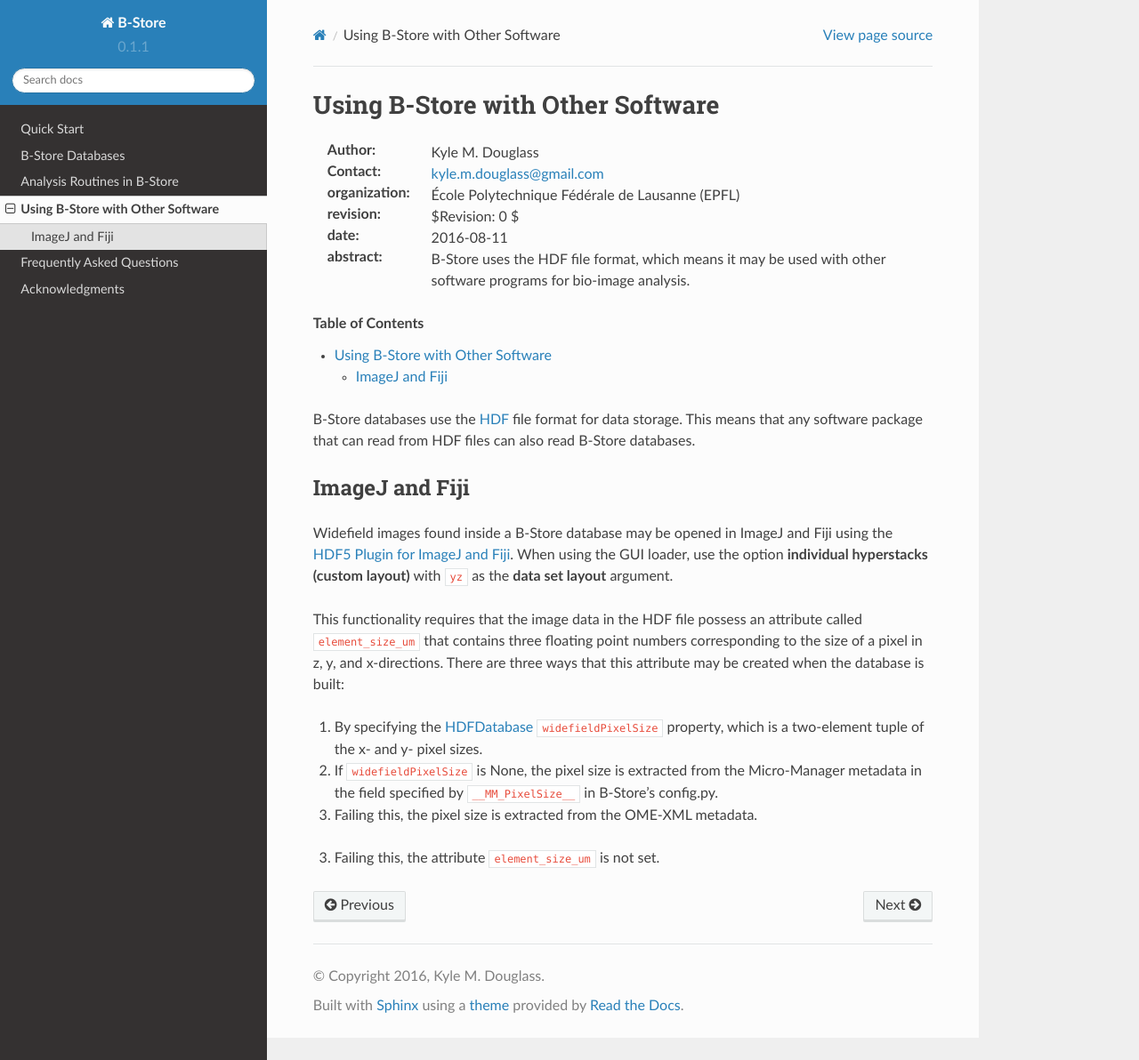
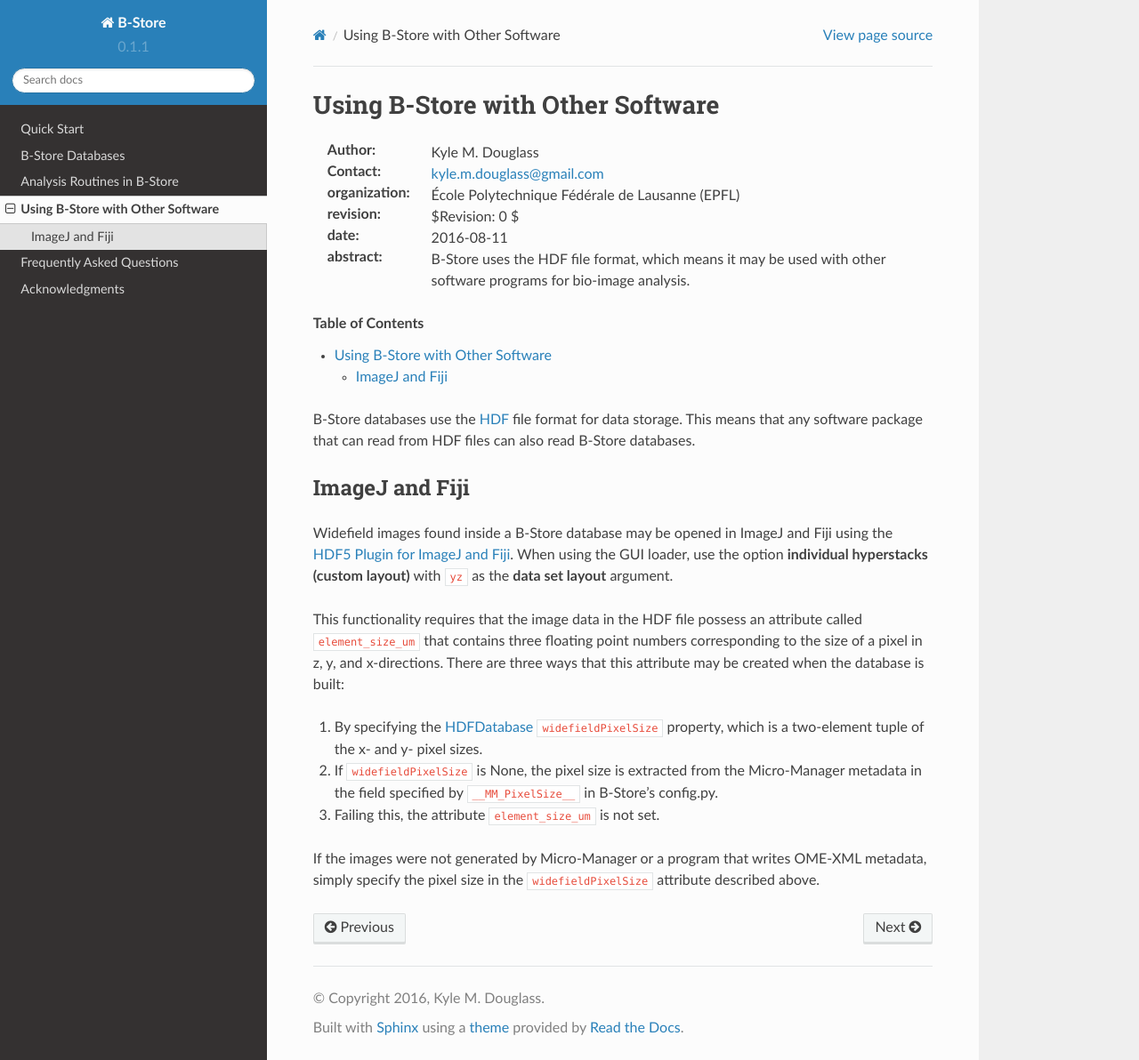
Before and after one commit to kmdouglass/bstore, a Sphinx documentation site: the page built from docs/other_programs.rst, in a window 1280 px wide and 1192 px high. Shown: the whole window at 89% size. Built offline with Sphinx 7.4.7 and the Read the Docs theme 2.0.0, drawn with Linux system fonts in a browser that asks for light colours.

Commit message:
Update to docs.

```diff
--- a/docs/other_programs.rst
+++ b/docs/other_programs.rst
@@ -46,9 +46,11 @@
 2. If ``widefieldPixelSize`` is None, the pixel size is extracted from
    the Micro-Manager metadata in the field specified by
    ``__MM_PixelSize__`` in B-Store's config.py.
-3. Failing this, the pixel size is extracted from the OME-XML
-   metadata.
 3. Failing this, the attribute ``element_size_um`` is not set.
+
+If the images were not generated by Micro-Manager or a program that
+writes OME-XML metadata, simply specify the pixel size in the
+``widefieldPixelSize`` attribute described above.
 
 .. _HDFDatabase: http://b-store.readthedocs.io/en/latest/bstore.html#bstore.database.HDFDatabase
 .. _HDF5 Plugin for ImageJ and Fiji: http://lmb.informatik.uni-freiburg.de/resources/opensource/imagej_plugins/hdf5.html
```
